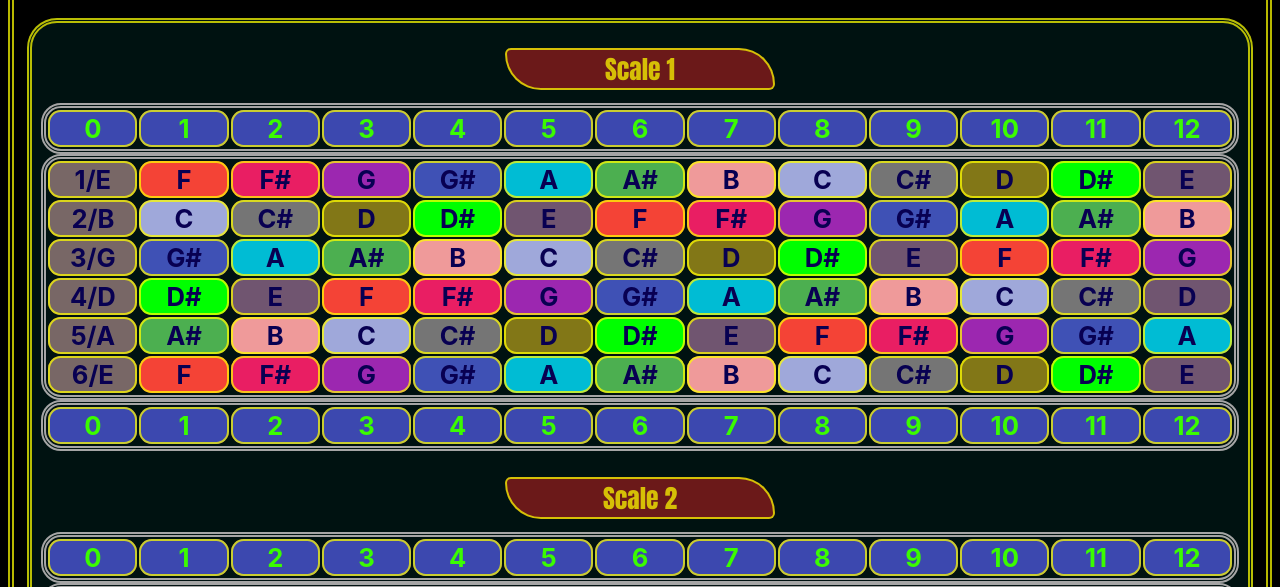
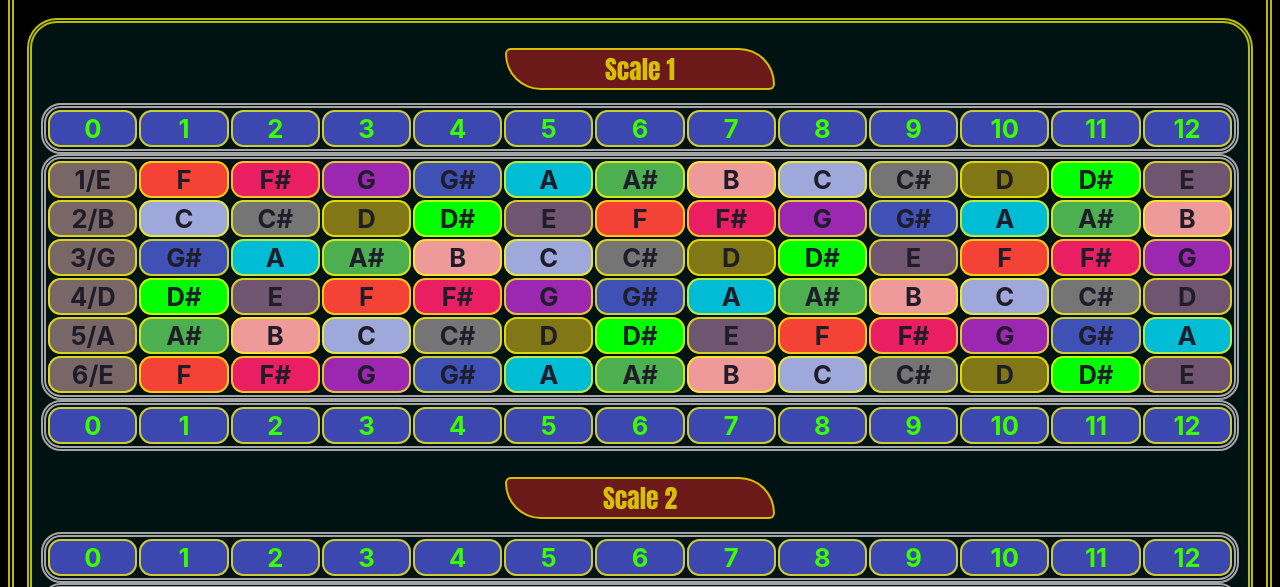
Before and after one commit to hulkienesuysal/guitar, a plain HTML site: page index.html in a window 1280 px wide. Shown: the part 147-734 px from the top of the page. Drawn offline with Linux system fonts and the light colour scheme.

Commit message:
Add files via upload

```diff
--- a/style.css
+++ b/style.css
@@ -4,7 +4,6 @@ body{
     border-color: rgba(255, 255, 0, 0.727);
     border-radius: 1vw;
     text-align: center;
-    color: rgb(8, 0, 82);
 }
 .baslik1{
     background-color: rgba(2, 122, 143, 0.344);
@@ -73,7 +72,7 @@ tr, td{
     width: 6.5vw;
     text-align: center;
     background-color: rgb(128, 63, 59);
-    color: rgb(8, 0, 82);
+    color: rgb(30, 29, 41);
     font-size: 2vw;
     font-weight: bold;
     font-family: -apple-system, BlinkMacSystemFont, 'Segoe UI', Roboto, Oxygen, Ubuntu, Cantarell, 'Open Sans', 'Helvetica Neue', sans-serif;
```
